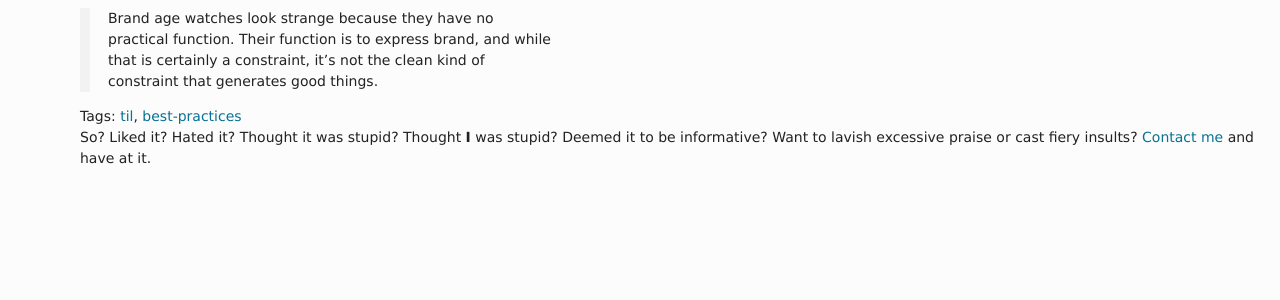
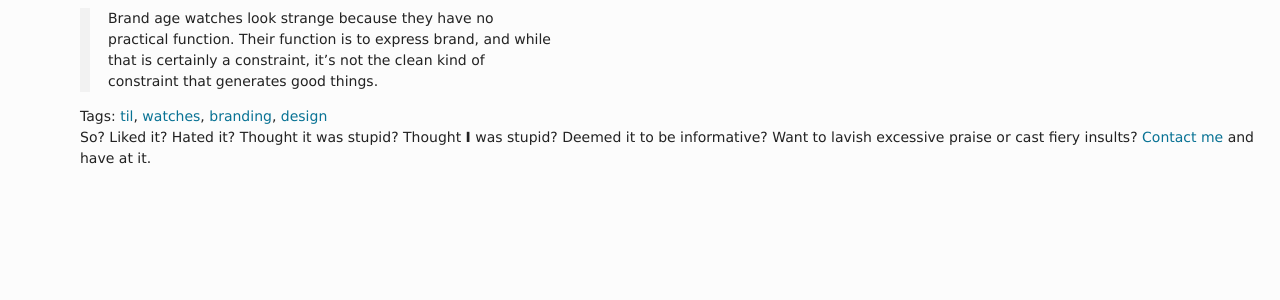
Before and after one commit to philipmat/philipmat.github.io, a Jekyll site: the page built from _posts/2026-04-07-good-designs-converge.md, in a window 1280 px wide. Shown: the part 685-985 px from the top of the page. Built offline with Jekyll 4.4.1, drawn with Linux system fonts in a browser that asks for light colours.

Commit message:
Update 2026-04-07-good-designs-converge.md

```diff
--- a/_posts/2026-04-07-good-designs-converge.md
+++ b/_posts/2026-04-07-good-designs-converge.md
@@ -1,7 +1,7 @@
 ---
 layout: post
 title: "Good designs converge"
-tags: [til, best-practices]
+tags: [til, watches, branding, design]
 snippet: "Paul Graham's 'The Brand Age' argues branding often opposes good design: design converges on practical, right answers, while branding favors distinctive, sometimes impractical choices that signal iden"
 ---
 
```
